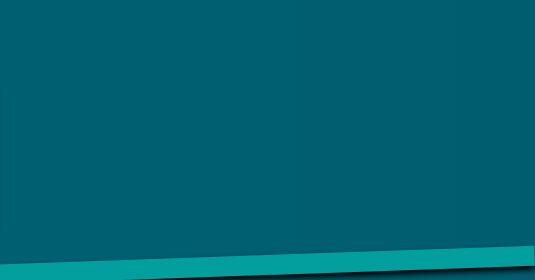
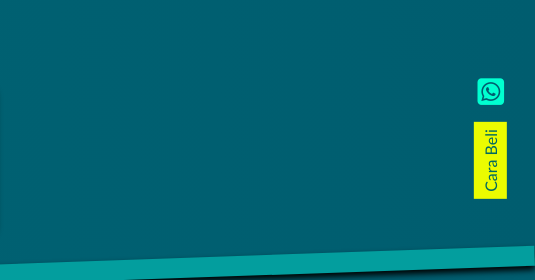
Before and after one commit to WeRavens/odora, a plain HTML site: page link/link_product/braven_3.html in a window 1280 px wide. Shown: the top 280 px of the page, 745-1280 px from the left. Drawn offline with Linux system fonts and the light colour scheme; a web font is replaced by a local one.

Commit message:
Update braven_3.html

```diff
--- a/link/link_product/braven_3.html
+++ b/link/link_product/braven_3.html
@@ -126,11 +126,30 @@
         rotate: 1deg;
     }
 }
-
+.kiri {
+    position: fixed;
+    right: 0.4rem;
+    rotate: -90deg;
+    background: #ebfc00;
+    top: 9rem;
+    padding: 7px;
+    color: rgb(0, 104, 97);
+    font-family:'Gill Sans', 'Gill Sans MT', Calibri, 'Trebuchet MS', sans-serif;
+}
+.what {
+    color: #00f7eb;
+    position: fixed;
+    right: 1.938rem;
+    top: 4.7rem;
+    font-size: 1.9rem;
+    rotate: ;
+}
 
    </style>
 </head>
 <body>
+    <div class="what"><a href="https://wa.me/6285174202647?text=Halo%2C%20saya%20tertarik%20dengan%20produk%20Anda" target="_blank"><i class="fa-brands fa-square-whatsapp"></i></a></div>
+    <a href="../index.html"><div class="kiri">Cara Beli</div></a>
     <h1>Detail Product</h1>
     <div class="containerr" id="kon1">
         <div class="foto_product">
```
